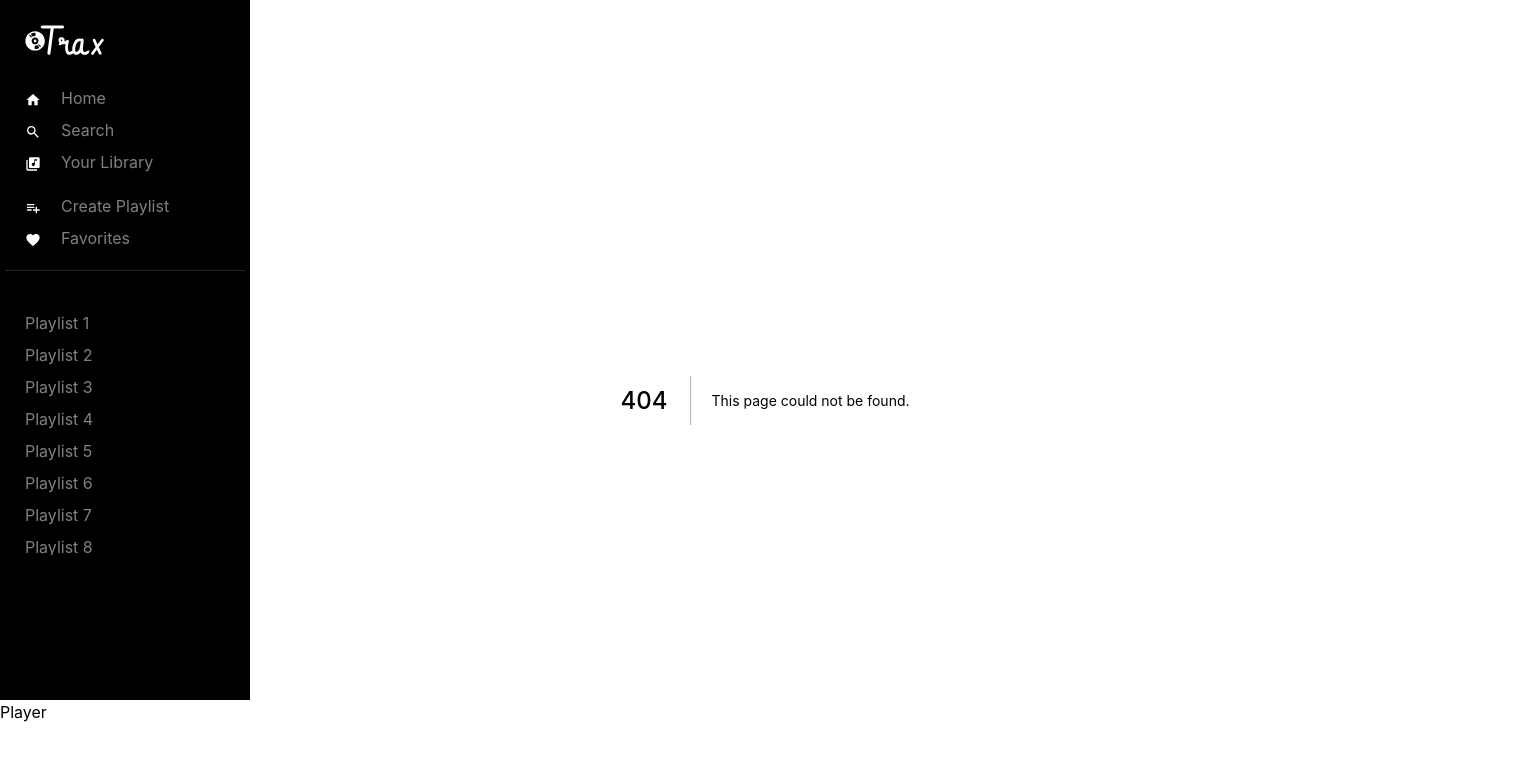
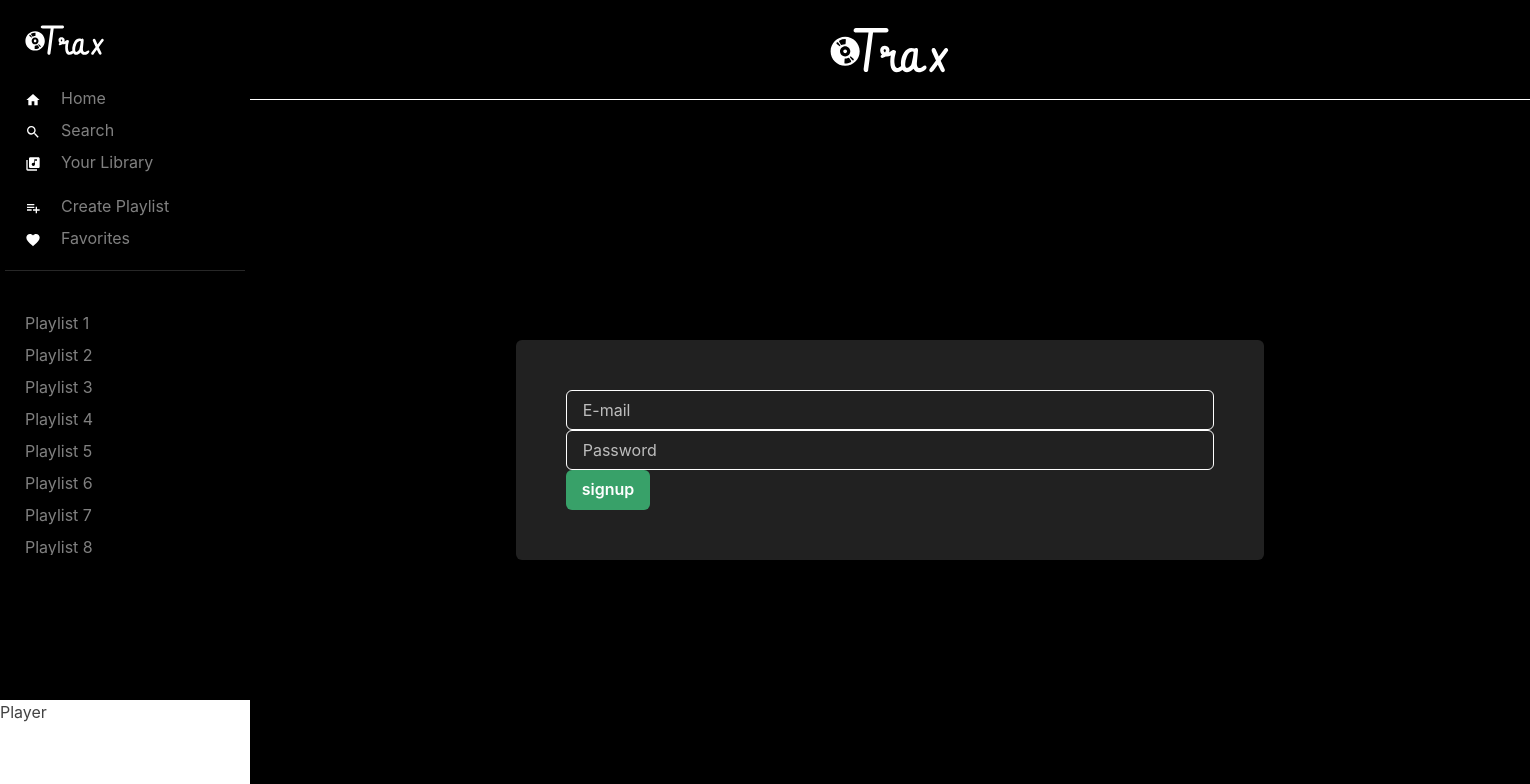
Before and after one commit to pedro772/spotify-clone, a Next.js app: page /signup in a window 1280 px wide. Before the commit this address had no page. Shown: the top 784 px of the page, 1530 px wide, since content can reach past the window. Built offline with nearby package versions, Linux system fonts and the light colour scheme.

Commit message:
feat: signin and sign up pages

```diff
--- /dev/null
+++ b/pages/signup.tsx
@@ -0,0 +1,9 @@
+import AuthForm from "../components/AuthForm";
+
+const SignUp = () => {
+  return <AuthForm mode="signup" />;
+};
+
+SignUp.authPage = true;
+
+export default SignUp;
```
Also changed, not shown: pages/signin.tsx (added, +9 -0 lines).
